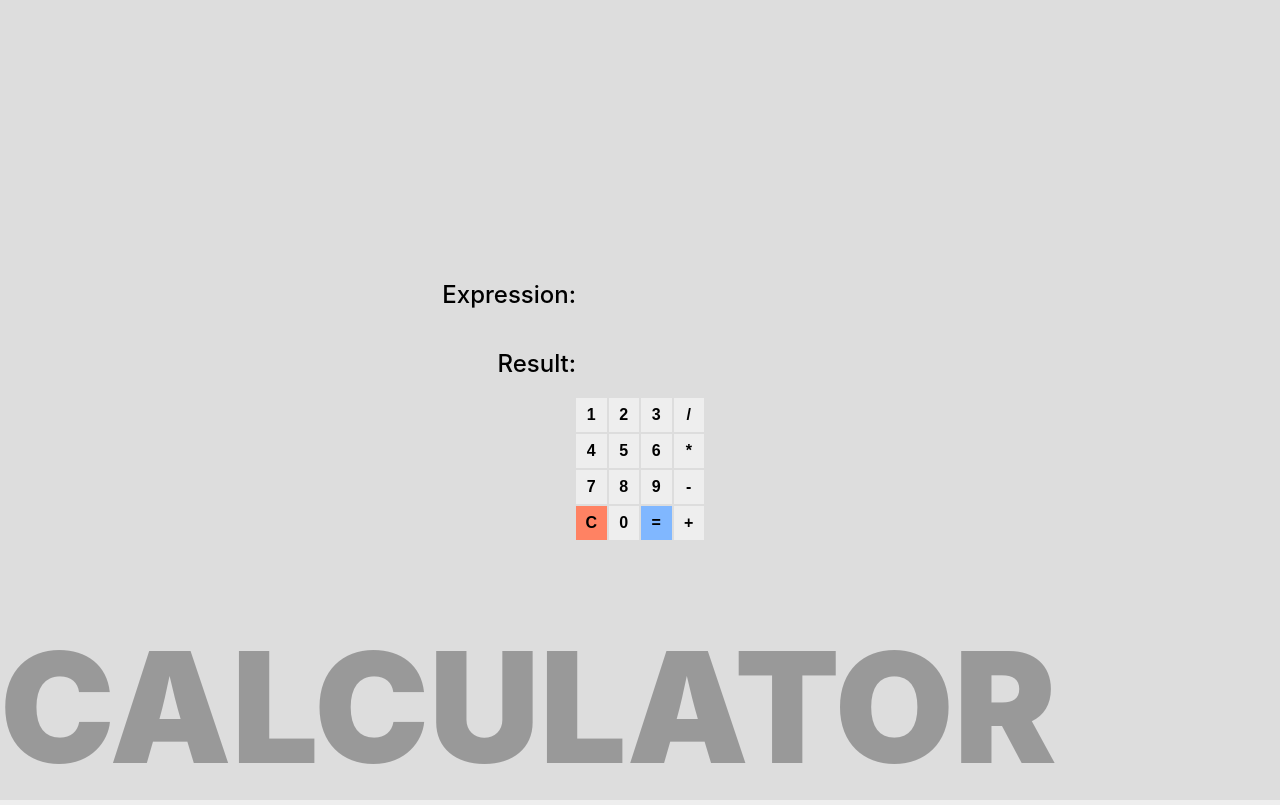
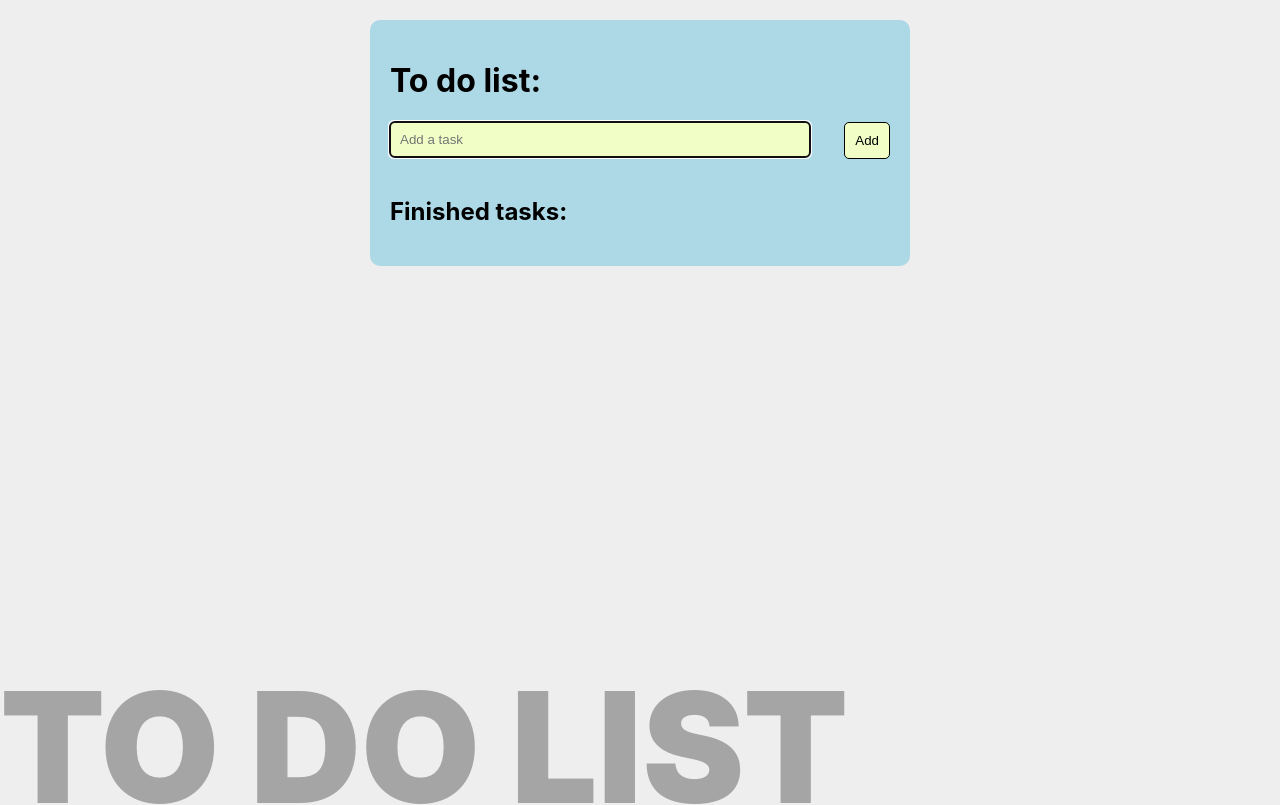
Before and after one commit to tonid1/simple-react-apps, a React (Create React App) app: page / in a window 1280 px wide. Shown: the top 805 px of the page. Built offline with nearby package versions, Linux system fonts and the light colour scheme.

Commit message:
added calculator

```diff
--- a/src/App.js
+++ b/src/App.js
@@ -7,10 +7,10 @@ import Fields from './components/calculator/Fields';
 function App() {
   return (
     <div>
-      <Fields />
       <ToDoList />
       <Hangman />
       <TicTacToeGame />
+      <Fields />
     </div>
   );
 }
```
